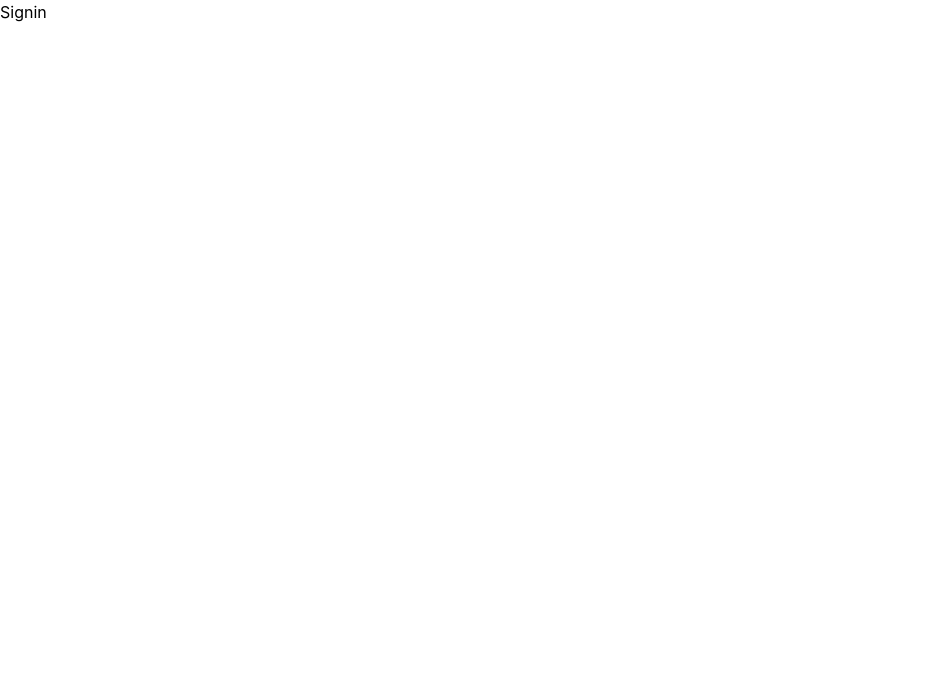
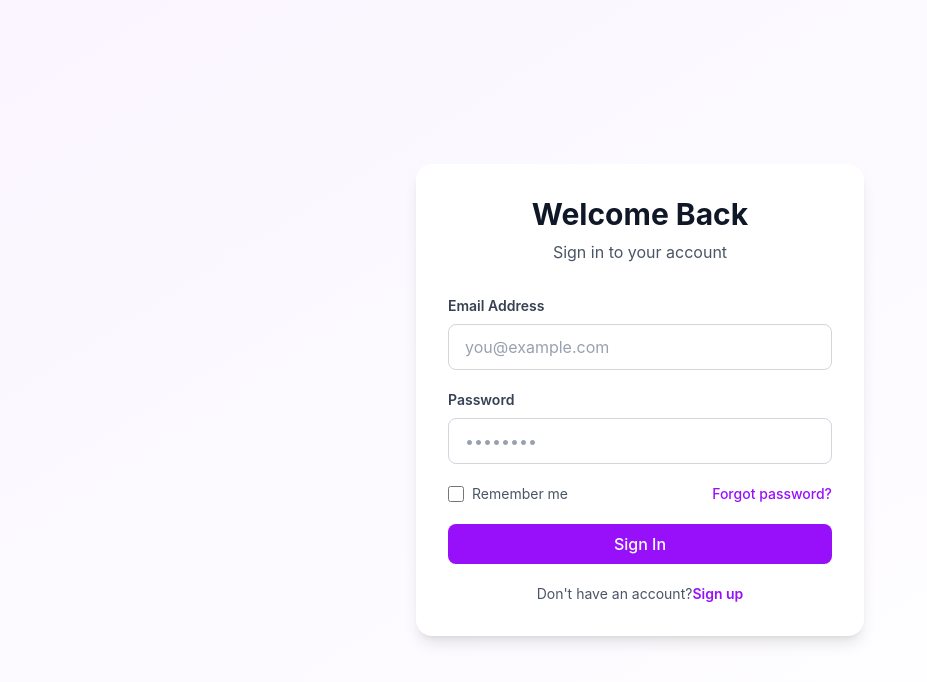
Before and after one commit to AmaanKhanGit/user-dashboard-v2, a React (Vite) app: page /sign-in in a window 1280 px wide. Shown: the top 682 px of the page, without its empty margins (0-927 px from the left). Built offline with nearby package versions, Linux system fonts and the light colour scheme; no server answers.

Commit message:
basic clerk varification tests

```diff
--- a/src/Pages/Auth/signin/Signin.jsx
+++ b/src/Pages/Auth/signin/Signin.jsx
@@ -1,6 +1,122 @@
-import { Show, SignInButton, SignUpButton, UserButton } from "@clerk/react";
+import { useAuth, useSignUp } from "@clerk/react";
+import Button from "../../../components/Layout/Button";
+// import { Show, SignInButton, SignUpButton, UserButton } from "@clerk/react";
+import { Formik, Field, Form, ErrorMessage } from "formik";
 const Signin = () => {
-  return <div>Signin</div>;
+  // const user = useAuth();
+  // console.log(user);
+  const { signUp } = useSignUp();
+  console.log("Sign up here", signUp);
+
+  const handleSubmit = async (val) => {
+    const email = val.email;
+    const password = val.password;
+    try {
+      await signUp.create({
+        email,
+        password,
+      });
+
+      // Send an email verification code automatically
+      await signUp.prepareEmailAddressVerification({ strategy: "email_code" });
+    } catch (err) {
+      console.error("Error during initial signup:", err.errors);
+    }
+  };
+
+  return (
+    <div className="flex min-h-screen items-center justify-center bg-linear-to-br from-purple-50 to-white px-4">
+      <div className="w-full max-w-md rounded-2xl bg-white p-8 shadow-lg">
+        <div className="mb-8 text-center">
+          <h1 className="text-3xl font-bold text-gray-900">Welcome Back</h1>
+          <p className="mt-2 text-gray-600">Sign in to your account</p>
+        </div>
+
+        <Formik
+          initialValues={{
+            email: "",
+            password: "",
+          }}
+          // validationSchema={loginSchema}
+          onSubmit={handleSubmit}
+        >
+          <Form className="space-y-5">
+            <div>
+              <label
+                htmlFor="email"
+                className="block text-sm font-semibold text-gray-700"
+              >
+                Email Address
+              </label>
+              <Field
+                id="email"
+                name="email"
+                type="email"
+                placeholder="you@example.com"
+                className="mt-2 block w-full rounded-lg border border-gray-300 bg-white px-4 py-2.5 text-gray-900 placeholder-gray-400 transition-colors duration-200 focus:border-purple-500 focus:ring-2 focus:ring-purple-500/20 focus:outline-none"
+              />
+              <ErrorMessage name="email">
+                {(msg) => (
+                  <p className="mt-1 text-sm font-medium text-red-600">{msg}</p>
+                )}
+              </ErrorMessage>
+            </div>
+
+            <div>
+              <label
+                htmlFor="password"
+                className="block text-sm font-semibold text-gray-700"
+              >
+                Password
+              </label>
+              <Field
+                id="password"
+                name="password"
+                type="password"
+                placeholder="••••••••"
+                className="mt-2 block w-full rounded-lg border border-gray-300 bg-white px-4 py-2.5 text-gray-900 placeholder-gray-400 transition-colors duration-200 focus:border-purple-500 focus:ring-2 focus:ring-purple-500/20 focus:outline-none"
+              />
+              <ErrorMessage name="password">
+                {(msg) => (
+                  <p className="mt-1 text-sm font-medium text-red-600">{msg}</p>
+                )}
+              </ErrorMessage>
+            </div>
+
+            <div className="flex items-center justify-between">
+              <label className="flex items-center">
+                <input
+                  type="checkbox"
+                  className="h-4 w-4 rounded border-gray-300 text-purple-600 focus:ring-purple-500"
+                />
+                <span className="ml-2 text-sm text-gray-600">Remember me</span>
+              </label>
+              <a
+                href="#"
+                className="text-sm font-medium text-purple-600 hover:text-purple-700"
+              >
+                Forgot password?
+              </a>
+            </div>
+
+            <Button type="submit" className="w-full">
+              Sign In
+            </Button>
+
+            <p className="text-center text-sm text-gray-600">
+              Don't have an account?
+              <a
+                href="#"
+                className="font-semibold text-purple-600 hover:text-purple-700"
+              >
+                Sign up
+              </a>
+            </p>
+          </Form>
+        </Formik>
+      </div>
+    </div>
+  );
 };
 
 export default Signin;
--- a/src/components/Layout/ProdileMenu.jsx
+++ b/src/components/Layout/ProdileMenu.jsx
@@ -1,6 +1,7 @@
 import { useState } from "react";
 import { FaUserCircle } from "react-icons/fa";
 import { Link } from "react-router-dom";
+import { Show, SignInButton, SignUpButton, UserButton } from "@clerk/react";
 
 const ProfileMenu = () => {
   const [isOpen, setIsOpen] = useState(false);
--- a/src/components/Topnav.jsx
+++ b/src/components/Topnav.jsx
@@ -1,25 +1,35 @@
 import { FaMoon, FaBell, FaBars } from "react-icons/fa";
 import ProfileMenu from "./Layout/ProdileMenu";
+import { Show, SignInButton, SignUpButton, UserButton } from "@clerk/react";
+import Button from "./Layout/Button";
+
 const Topnav = ({ onClose }) => {
   return (
     <div className="sticky top-0 z-20 h-16 bg-white shadow">
-      <div className="myContainer flex items-center justify-between px-10 py-4">
+      <div className="myContainer  flex items-center justify-between px-10 py-4">
         <div className="text-2xl font-bold text-purple-700">Username</div>
+
         <FaBars
           onClick={onClose}
           className="cursor-pointer text-xl sm:hidden"
         />
-        <div className="flex items-center gap-3 text-xl sm:gap-6">
-          <FaMoon className="cursor-pointer" />
+        <div className="flex gap-3 text-xl sm:gap-6">
+          {/* <FaMoon className="cursor-pointer" />
 
           <div className="relative inline-flex">
             <div className="text-center disabled:shadow-none">
               <FaBell className="cursor-pointer" />
             </div>
             <span className="absolute top-0.5 right-0.5 grid min-h-3 min-w-3 translate-x-2/4 -translate-y-2/4 place-items-center rounded-full bg-red-600 px-1 py-1 text-xs text-white"></span>
-          </div>
+          </div> */}
+          <Show when="signed-out">
+            <SignInButton mode="modal">
+              <Button>Sign In</Button>
+            </SignInButton>
+          </Show>
 
-          <ProfileMenu />
+          <UserButton></UserButton>
+          {/* <ProfileMenu /> */}
         </div>
       </div>
     </div>
```
